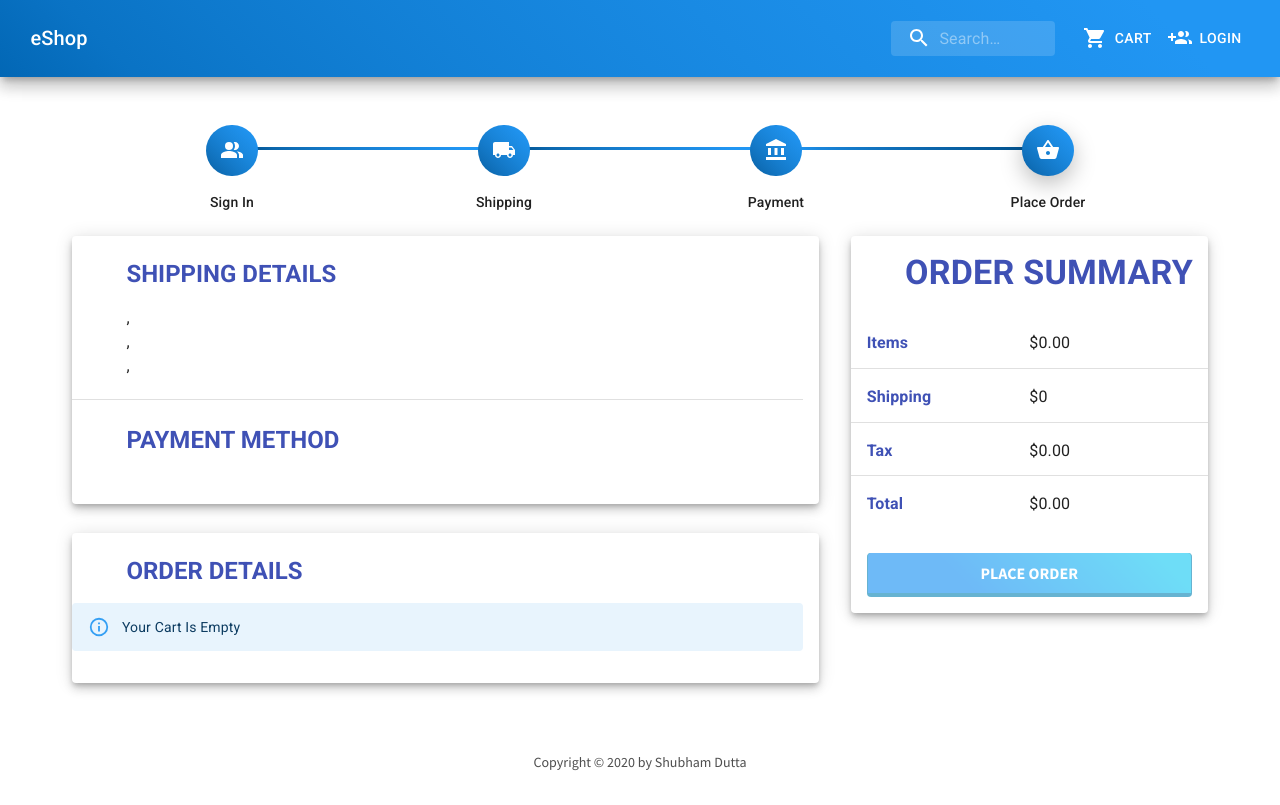
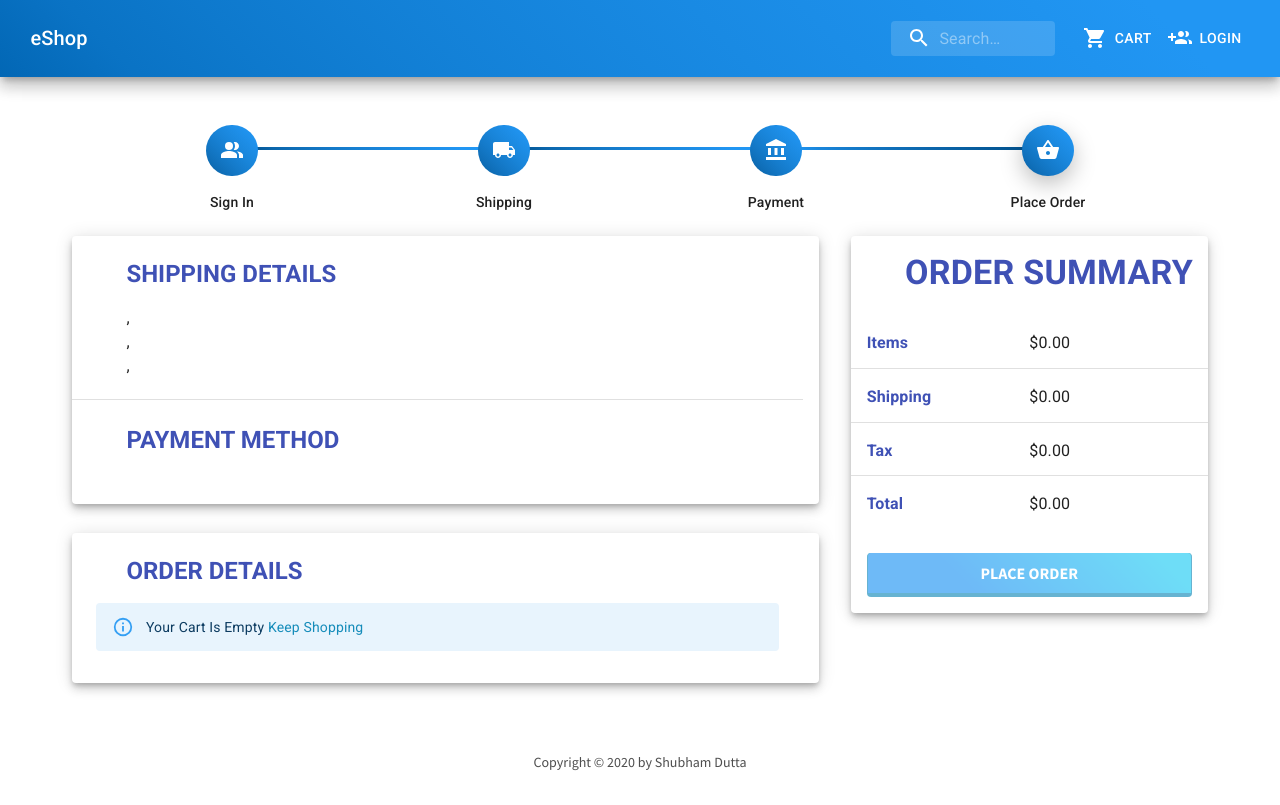
Before and after one commit to coincode7/Ecommerce-service, a React (Create React App) app in the folder frontend/: page /placeorder in a window 1280 px wide. Built offline with nearby package versions, Linux system fonts and the light colour scheme.

Commit message:
FRONTEND: Placeorder Screen more syling

```diff
--- a/frontend/src/screen/PlaceOrderScreen.js
+++ b/frontend/src/screen/PlaceOrderScreen.js
@@ -22,6 +22,7 @@ import { removeFromCart } from "../redux/actions/cartAction";
 
 import CheckoutStepper from "../components/CheckoutStepper";
 import { Button } from "react-bootstrap";
+import { Container } from "@material-ui/core";
 
 const useStyles = makeStyles((theme) =>
   createStyles({
@@ -50,6 +51,12 @@ const useStyles = makeStyles((theme) =>
     list_item: {
       marginLeft: "2.4rem",
     },
+
+    order_link: {
+      "a:hover": {
+        textDecoration: "none",
+      },
+    },
   })
 );
 
@@ -60,17 +67,13 @@ const PlaceOrderScreen = ({ history }) => {
   const cart = useSelector((state) => state.cart);
   const { cartItems, shippingAddress, paymentMethod } = cart;
 
-  /////////////////////   TO DECIMAL   ///////////////////
-  const toDecimal = (num) => {
-    return Math.round((num * 100) / 100);
-  };
   /////////////////////  Items Price   ////////////////////
   cart.itemsPrice = cartItems
     .reduce((acc, item) => acc + item.qty * item.price, 0)
     .toFixed(2);
 
   ////////////////////   Shipping Price  /////////////////////////////
-  cart.shippingPrice = toDecimal((cart.itemsPrice > 150 ? 100 : 0).toFixed(2));
+  cart.shippingPrice = (cart.itemsPrice > 150 ? 100 : 0).toFixed(2);
 
   //////////////////////  Tax Price  /////////////////////////////
   cart.taxPrice = ((cart.itemsPrice * 25) / 100).toFixed(2);
@@ -160,7 +163,11 @@ const PlaceOrderScreen = ({ history }) => {
             </List>
 
             {!cartItems.length ? (
-              <ErrMess varient="info">Your Cart Is Empty</ErrMess>
+              <Container maxWidth="md">
+                <ErrMess varient="info">
+                  Your Cart Is Empty <Link to="/">Keep Shopping</Link>
+                </ErrMess>
+              </Container>
             ) : (
               <List>
                 {cartItems.map((item, index) => (
@@ -177,7 +184,10 @@ const PlaceOrderScreen = ({ history }) => {
                           src={item.image}
                         />
                       </ListItemAvatar>
-                      <Link to={`/products/${item.category}/${item.product}`}>
+                      <Link
+                        className={classes.order_link}
+                        to={`/products/${item.category}/${item.product}`}
+                      >
                         <ListItemText
                           primary={item.name}
                           secondary={
```
